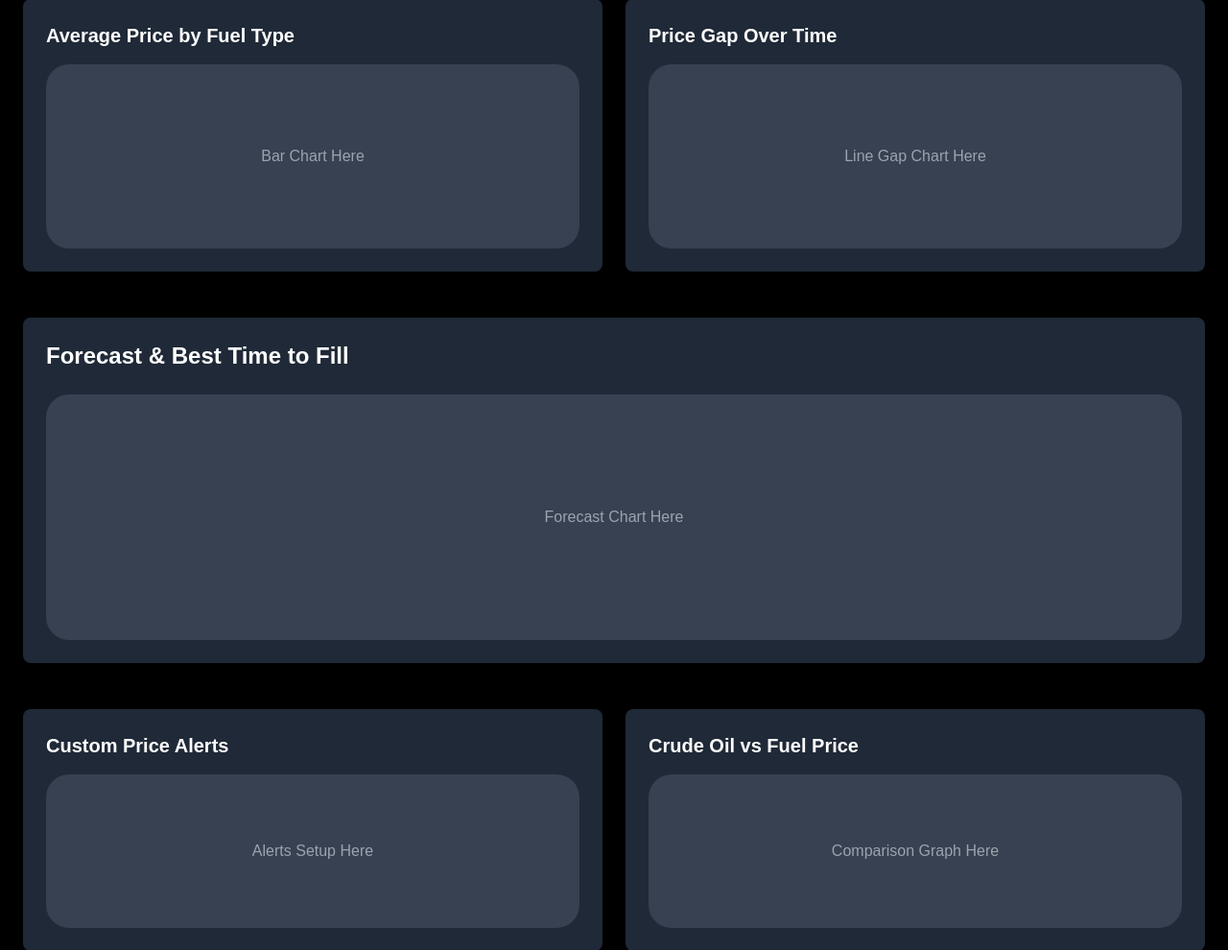
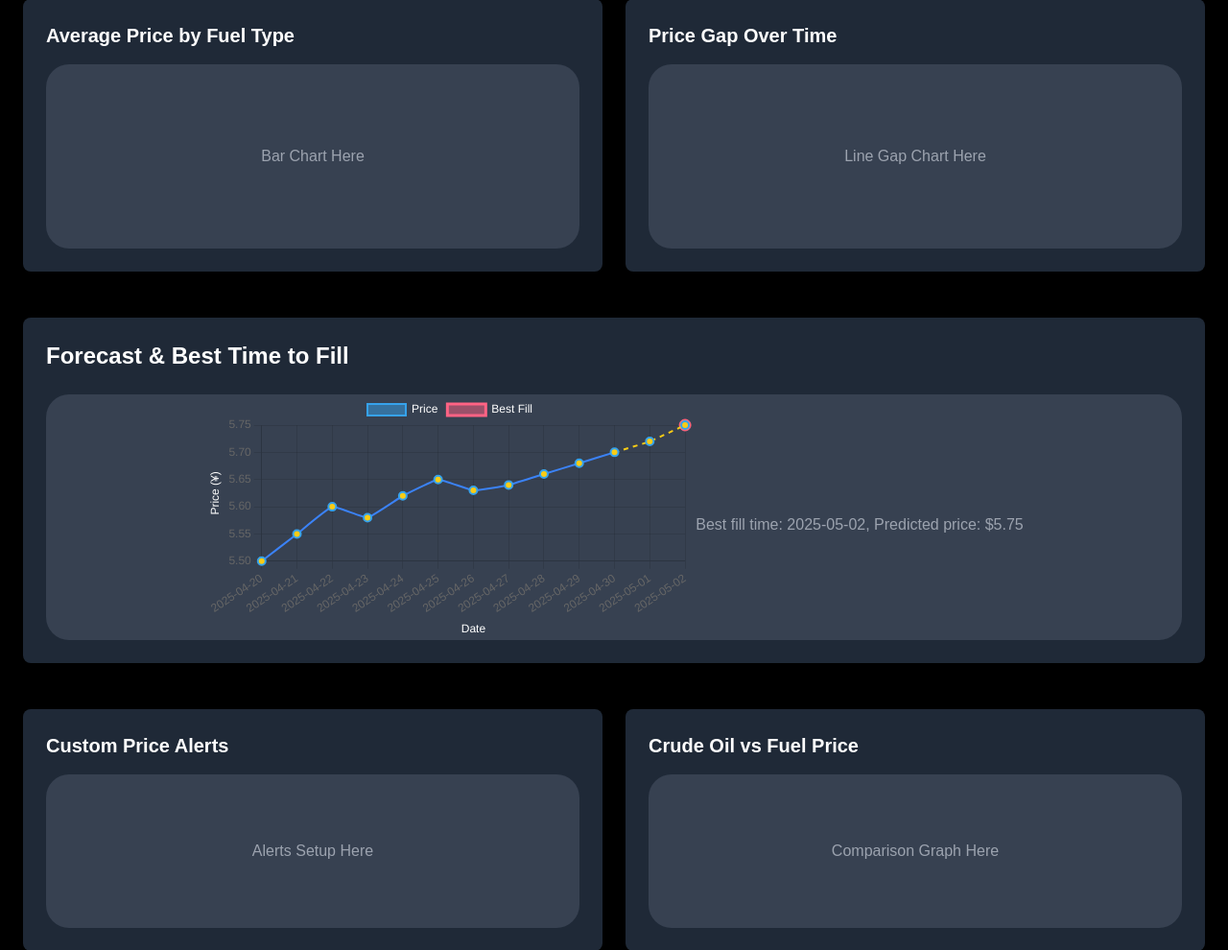
Before and after one commit to SeiKasahara/Agile-Web-App, a Flask app: page /dashboard/ in a window 1280 px wide. Shown: the part 1161-2151 px from the top of the page at 96% size. Run offline with Flask 3, Linux system fonts and the light colour scheme; the visitor is signed in with stand-in values (Sample User, id 1); some libraries are stand-ins or nearby versions; some web fonts are replaced.

Commit message:
implementation of showing the prediction of fuel price

```diff
--- a/app/templates/components/dashboard/predictive_analytics.html
+++ b/app/templates/components/dashboard/predictive_analytics.html
@@ -1,8 +1,91 @@
 {% macro predictive_analytics() %}
-<section class="bg-gray-800 rounded-lg p-6 shadow hover:shadow-lg transition">
-    <h2 class="text-2xl font-bold mb-6">Forecast & Best Time to Fill</h2>
-    <div class="w-full h-64 bg-gray-700 rounded-md flex items-center justify-center text-gray-400">
-        Forecast Chart Here
-    </div>
-</section>
+    <section class="bg-gray-800 rounded-lg p-6 shadow hover:shadow-lg transition">
+        <h2 class="text-2xl font-bold mb-6">Forecast & Best Time to Fill</h2>
+        <div class="w-full h-64 bg-gray-700 rounded-md flex items-center justify-center text-gray-400">
+            <!-- Chart Canvas -->
+            <canvas id="forecastChart" class="w-full h-64 block"></canvas>
+            <!-- Forecast Info -->
+            <div id="forecastInfo" class="mt-4 text-base text-gray-400">
+                Loading forecast...
+            </div>
+        </div>
+    </section>
+    <script src="https://cdn.jsdelivr.net/npm/chart.js"></script>
+    <script>
+        document.addEventListener('DOMContentLoaded', () => {
+            {#
+            Dummy full dataset for demo purposes
+             In production, replace these arrays with real data from your backend.
+             For example, you might pass these via Jinja:
+               const fullDates = {{ dates | tojson | safe }};
+               const fullPrices = {{ prices | tojson | safe }};
+             Or fetch from an API endpoint:
+               fetch('/api/forecast')
+                 .then(res => res.json())
+                 .then(data => {
+                   const fullDates = data.dates;
+                   const fullPrices = data.prices;
+                   // ...initialize chart here...
+                 });
+             #}
+            const fullDates = [
+                '2025-04-20', '2025-04-21', '2025-04-22', '2025-04-23', '2025-04-24',
+                '2025-04-25', '2025-04-26', '2025-04-27', '2025-04-28', '2025-04-29',
+                '2025-04-30', '2025-05-01', '2025-05-02'
+            ];
+            const fullPrices = [5.50, 5.55, 5.60, 5.58, 5.62, 5.65, 5.63, 5.64, 5.66, 5.68, 5.70, 5.72, 5.75];
+            const splitIndex = Math.floor(fullDates.length * 0.8) - 1;
+
+            // Compute best fill point based on a predicted segment
+            const predictedValues = fullPrices.slice(splitIndex + 1);
+            const maxPred = Math.max(...predictedValues);
+            const bestIdx = fullPrices.indexOf(maxPred);
+            const bestDate = fullDates[bestIdx];
+            const bestPrice = maxPred;
+
+            // Draw chart with segment styling
+            const chart = document.getElementById('forecastChart').getContext('2d');
+            new Chart(chart, {
+                type: 'line',
+                data: {
+                    labels: fullDates,
+                    datasets: [
+                        {
+                            label: 'Price',
+                            data: fullPrices,
+                            tension: 0.1,
+                            spanGaps: false,
+                            segment: {
+                                borderColor: chart => chart.p0DataIndex <= splitIndex ? '#3b82f6' : '#facc15',
+                                borderDash: chart => chart.p0DataIndex <= splitIndex ? [] : [5, 5]
+                            },
+                            borderWidth: 2,
+                            pointRadius: 4,
+                            pointBackgroundColor: chart => chart.p0DataIndex <= splitIndex ? '#3b82f6' : '#facc15'
+                        },
+                        {
+                            label: 'Best Fill',
+                            data: fullPrices.map((_, idx) => idx === bestIdx ? bestPrice : null),
+                            pointRadius: 6,
+                            pointBackgroundColor: '#f87171',
+                            showLine: false
+                        }
+                    ]
+                },
+                options: {
+                    scales: {
+                        x: {title: {display: true, text: 'Date', color: '#fff'}},
+                        y: {title: {display: true, text: 'Price (¥)', color: '#fff'}}
+                    },
+                    plugins: {
+                        legend: {labels: {color: '#fff'}}
+                    }
+                }
+            });
+
+            // Update info text
+            document.getElementById('forecastInfo').textContent =
+                `Best fill time: ${bestDate}, Predicted price: $${bestPrice.toFixed(2)}`;
+        });
+    </script>
 {% endmacro %}
```
